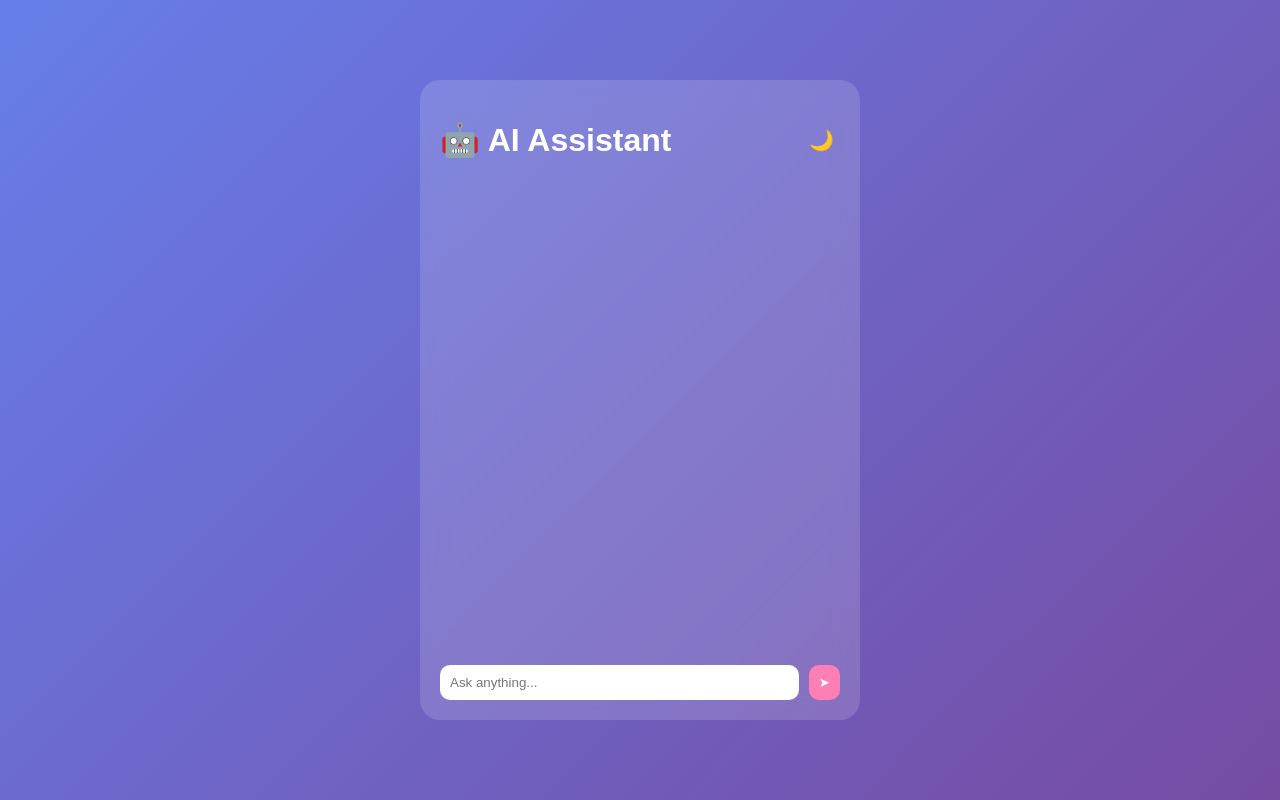
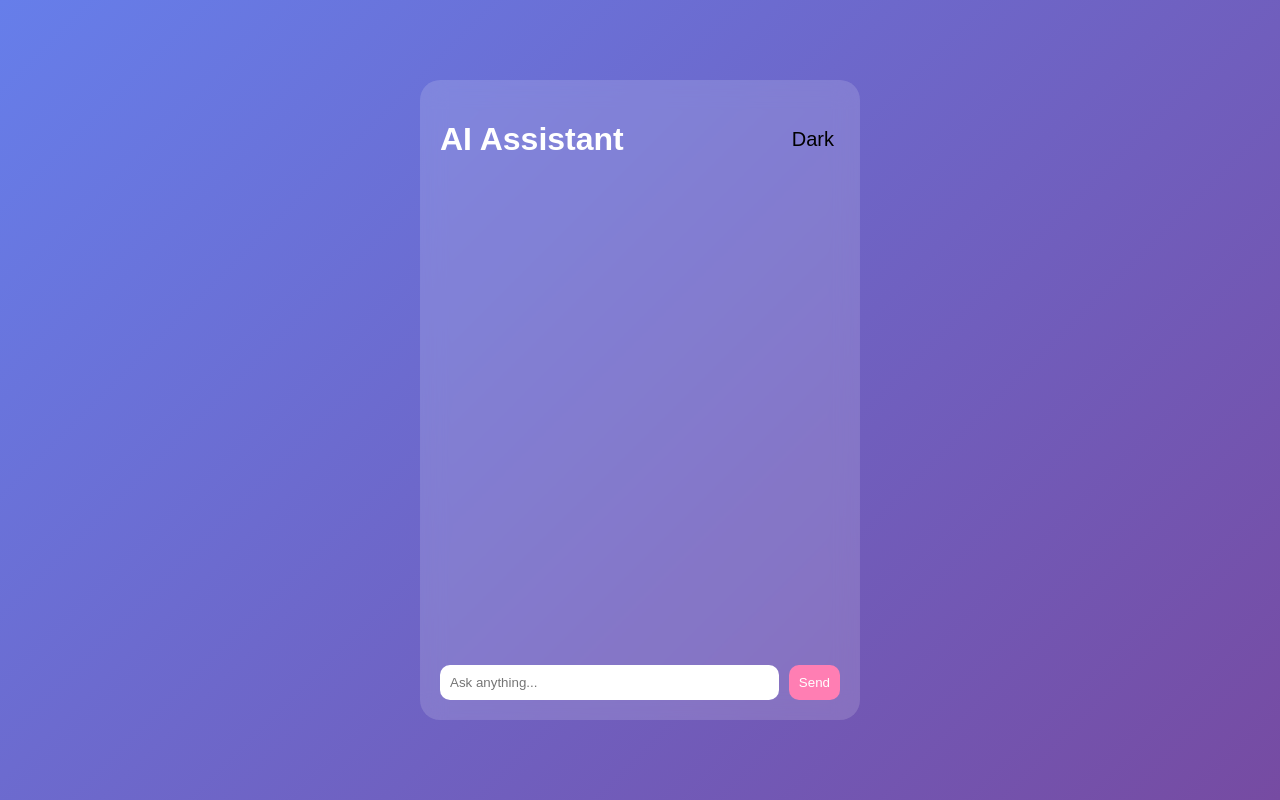
Before and after one commit to Devi-P-22/ai-job-application-assistant, a React (Create React App) app in the folder frontend1/: page / in a window 1280 px wide. Built offline with nearby package versions, Linux system fonts and the light colour scheme.

Commit message:
Update App.js

```diff
--- a/frontend1/src/App.js
+++ b/frontend1/src/App.js
@@ -41,6 +41,7 @@ function App() {
     setLoading(true);
 
     try {
+      // ✅ IMPORTANT: Use your deployed backend URL here
       const res = await fetch("https://ai-job-application-assistantt1.onrender.com", {
         method: "POST",
         headers: {
@@ -51,7 +52,6 @@ function App() {
 
       const data = await res.json();
 
-      // Add empty bot message first
       setChat([...newChat, { type: "bot", text: "" }]);
       setLoading(false);
 
@@ -66,7 +66,10 @@ function App() {
 
     } catch (error) {
       setLoading(false);
-      setChat([...newChat, { type: "bot", text: "⚠️ Error connecting to server" }]);
+      setChat([
+        ...newChat,
+        { type: "bot", text: "Error connecting to server" },
+      ]);
     }
   };
 
@@ -83,9 +86,9 @@ function App() {
 
         {/* Header */}
         <div className="header">
-          <h1>🤖 AI Assistant</h1>
+          <h1>AI Assistant</h1>
           <button className="toggle" onClick={() => setDark(!dark)}>
-            {dark ? "☀️" : "🌙"}
+            {dark ? "Light" : "Dark"}
           </button>
         </div>
 
@@ -93,14 +96,14 @@ function App() {
         <div className="chat">
           {chat.map((msg, i) => (
             <div key={i} className={`msg ${msg.type}`}>
-              {msg.type === "user" ? "🧑 " : "🤖 "}
+              {msg.type === "user" ? "User: " : "Bot: "}
               {msg.text}
             </div>
           ))}
 
           {loading && (
             <div className="msg bot typing">
-              🤖 <span className="dots"></span>
+              Bot: typing...
             </div>
           )}
 
@@ -115,7 +118,7 @@ function App() {
             onKeyDown={handleKeyDown}
             placeholder="Ask anything..."
           />
-          <button onClick={sendMessage}>➤</button>
+          <button onClick={sendMessage}>Send</button>
         </div>
 
       </div>
```
